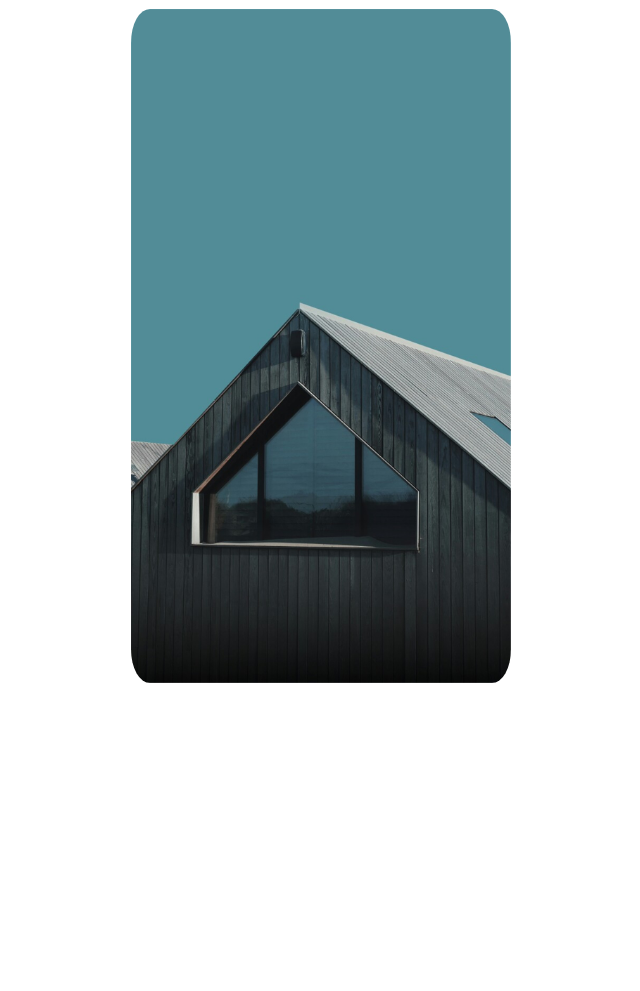
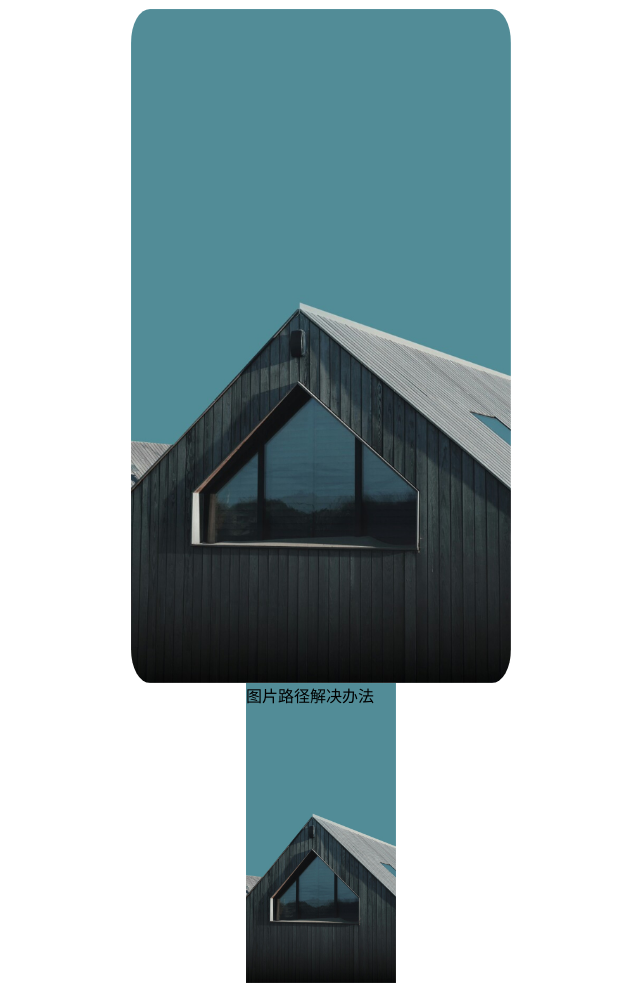
Before and after one commit to Json314/webpack4.x, a website built with webpack: page index.html in a window 1280 px wide. Shown: the part 62-1053 px from the top of the page, without its empty margins (319-959 px from the left). Before the commit the page ends 800 px from the top, so only its background shows below. Built offline with nearby package versions, Linux system fonts and the light colour scheme.

Commit message:
打包后图片路径问题

```diff
--- a/assets/css/app.scss
+++ b/assets/css/app.scss
@@ -10,3 +10,10 @@ body{
     border-radius: 5%;
   }
 }
+.div{
+  width: 150px;
+  height: 300px;
+  margin: 0 auto;
+  background: url('../img/bg.jpg') no-repeat 0 0;
+  background-size: 100% 100%;
+}
--- a/index.html
+++ b/index.html
@@ -7,5 +7,6 @@
   <body>
     <h3 class="title">webpack</h3>
     <img class="img" src="./assets/img/bg.jpg" alt="">
+    <div class="div">图片路径解决办法</div>
   </body>
 </html>
--- a/index.js
+++ b/index.js
@@ -1,3 +1,4 @@
+require('./assets/img/bg.jpg');
 require('./assets/css/app.scss');
 require('./assets/js/a.js');
 require('./assets/js/b.js');
--- a/webpack.base.conf.js
+++ b/webpack.base.conf.js
@@ -10,6 +10,7 @@ module.exports = {
   output: {
     path: path.resolve(__dirname, 'dist'),
     filename: '[name].min.js',
+    publicPath: '/',                      // 解决图片路径问题
     chunkFilename: "[name].chunk.js"
   },
   module: {
@@ -25,7 +26,7 @@ module.exports = {
       },
       {
         test: /\.(gif|jpg|png|woff|svg|eot|ttf)\??.*$/,
-        loader: 'url-loader?limit=8192&name=img/[name].[ext]'
+        loader: 'url-loader?limit=8192&name=img/[name].[hash:8].[ext]'
       }
     ]
   },
```
